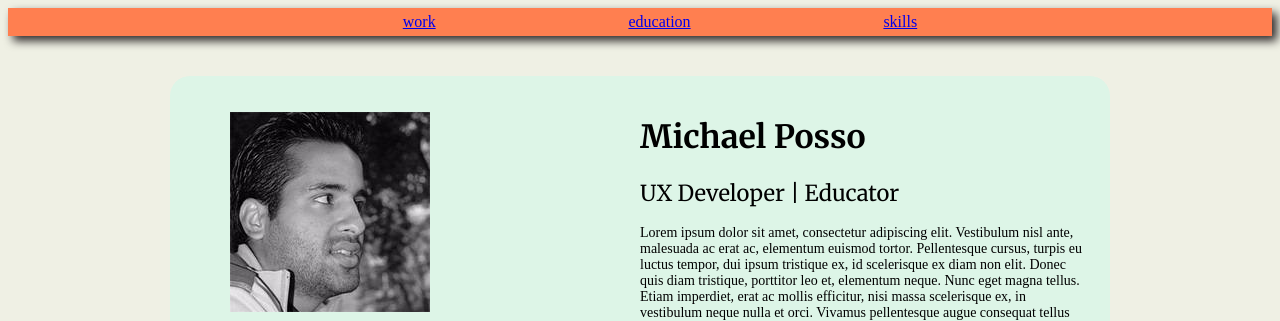
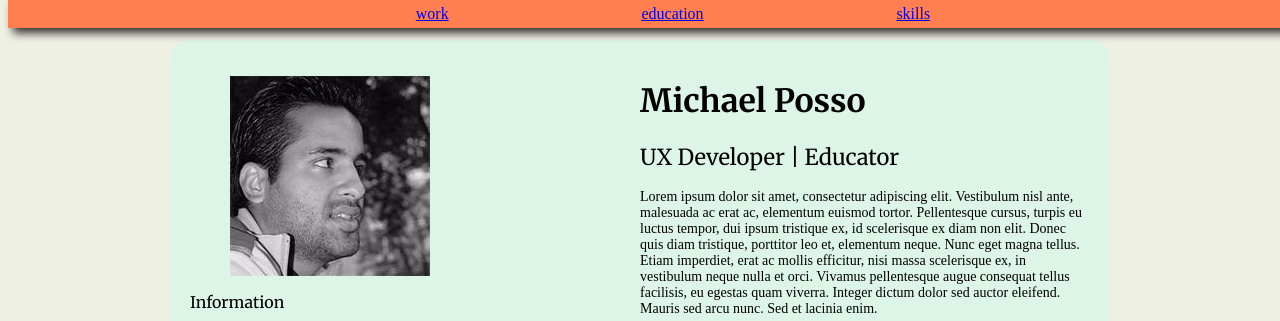
Before and after one commit to micposso/online-resume-609-spring2025, a plain HTML site: page index.html in a window 1280 px wide. Shown: the top 321 px of the page. Drawn offline with Linux system fonts and the light colour scheme; a web font is replaced by a local one.

Commit message:
add scrolling and fixed nav

```diff
--- a/styles.css
+++ b/styles.css
@@ -1,7 +1,12 @@
+html {
+    scroll-behavior: smooth;
+}
+
 body {
     background-color: #eff0e4;
     font-family: "Liter", serif;
-    scroll-behavior: smooth;
+    border: 0px;
+    padding: 0px;
 }
 
 .container {
@@ -46,6 +51,9 @@ nav {
     background-color: coral;
     padding: 5px;
     filter: drop-shadow(5px 5px 5px #302b2b);
+    position: fixed;
+    width: 100%;
+    top: 0px;
 }
 
 nav ul {
```
